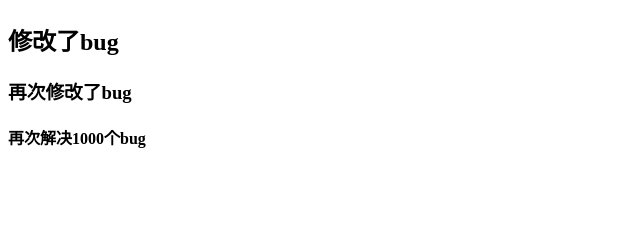
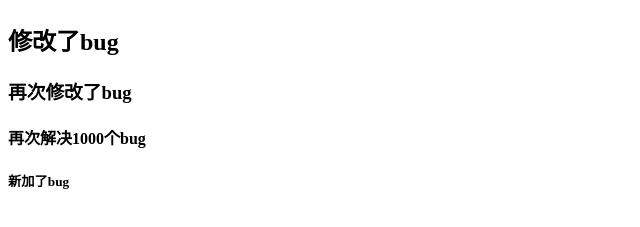
Before and after one commit to wuyuanhongsir/git-demo, a plain HTML site: page index.html in a window 1280 px wide. Shown: the part 67-294 px from the top of the page, without its empty margins (0-640 px from the left). Drawn offline with Linux system fonts and the light colour scheme.

```diff
--- a/index.html
+++ b/index.html
@@ -11,5 +11,6 @@
     <h2>修改了bug</h2>
     <h3>再次修改了bug</h3>
     <h4>再次解决1000个bug</h4>
+    <h5>新加了bug</h5>
 </body>
 </html>
```
